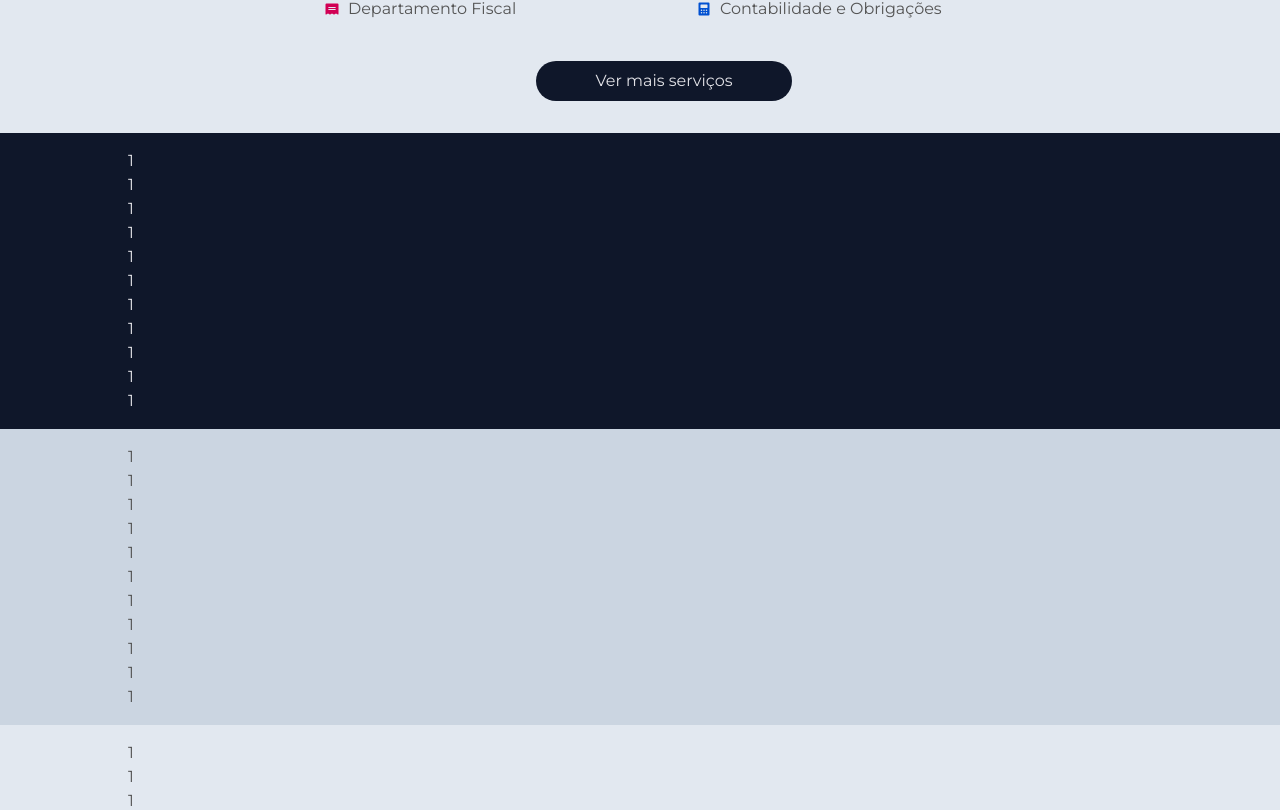
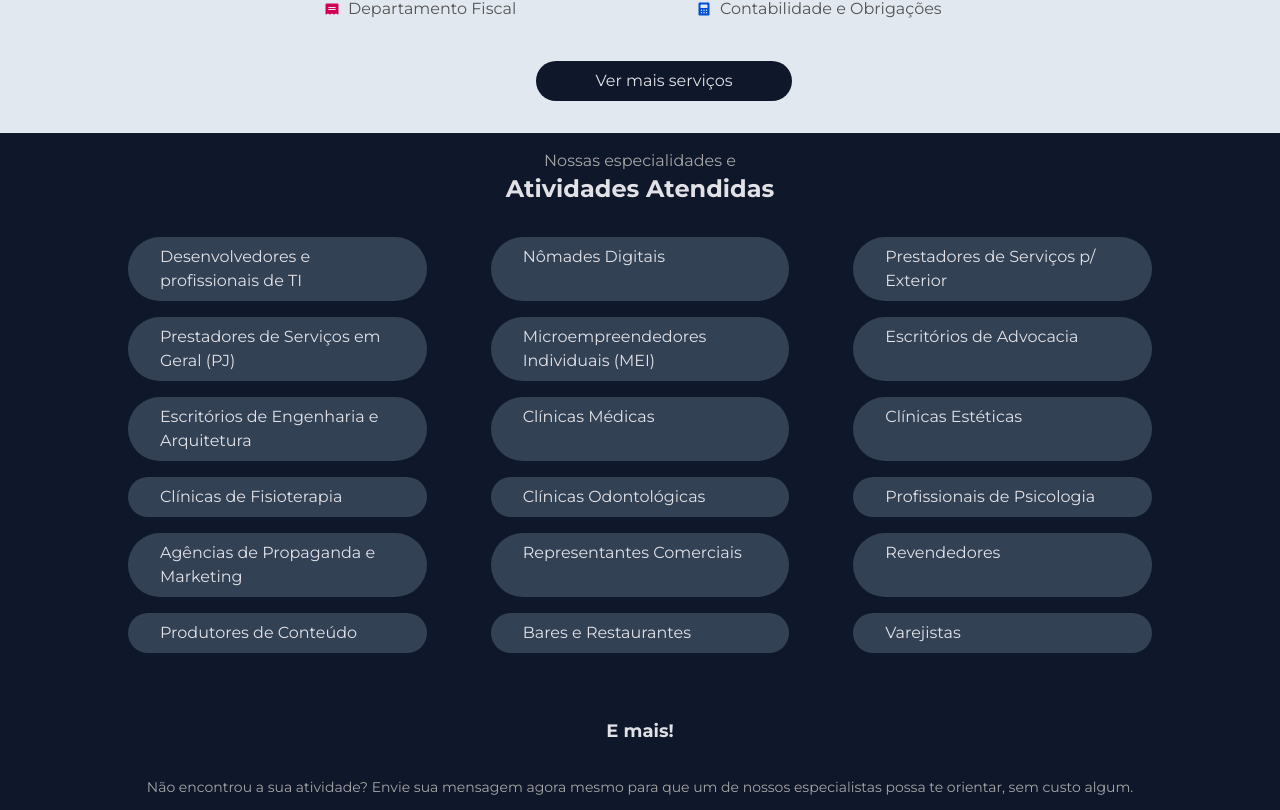
Before and after one commit to artenlf/dalmoarten, a Next.js app: page / in a window 1280 px wide. Shown: the part 810-1620 px from the top of the page. Built offline with nearby package versions, Linux system fonts and the light colour scheme.

Commit message:
feat: added client business type section

```diff
--- a/src/pages/index.tsx
+++ b/src/pages/index.tsx
@@ -76,19 +76,32 @@ export default function Home() {
         </div>
       </section>
       <section
-        className=' bg-slate-900 text-gray-100 py-4 px-32 justify-evenly'
+        className=' bg-slate-900 text-gray-100 py-4 px-32 flex flex-col items-center'
       >
-        <p>1</p>
-        <p>1</p>
-        <p>1</p>
-        <p>1</p>
-        <p>1</p>
-        <p>1</p>
-        <p>1</p>
-        <p>1</p>
-        <p>1</p>
-        <p>1</p>
-        <p>1</p>
+        <span className='text-gray-300'>Nossas especialidades e</span>
+        <h2 className='text-2xl font-bold'>Atividades Atendidas</h2>
+        <div className='grid grid-cols-3 gap-x-16 gap-y-4 mt-8'>
+          <span className='bg-slate-700 rounded-full py-2 px-8 hover:text-gold-700'>Desenvolvedores e profissionais de TI</span>
+          <span className='bg-slate-700 rounded-full py-2 px-8 hover:text-gold-700'>Nômades Digitais</span>
+          <span className='bg-slate-700 rounded-full py-2 px-8 hover:text-gold-700'>Prestadores de Serviços p/ Exterior</span>
+          <span className='bg-slate-700 rounded-full py-2 px-8 hover:text-gold-700'>Prestadores de Serviços em Geral (PJ)</span>
+          <span className='bg-slate-700 rounded-full py-2 px-8 hover:text-gold-700'>Microempreendedores Individuais (MEI)</span>
+          <span className='bg-slate-700 rounded-full py-2 px-8 hover:text-gold-700'>Escritórios de Advocacia</span>
+          <span className='bg-slate-700 rounded-full py-2 px-8 hover:text-gold-700'>Escritórios de Engenharia e Arquitetura</span>
+          <span className='bg-slate-700 rounded-full py-2 px-8 hover:text-gold-700'>Clínicas Médicas</span>
+          <span className='bg-slate-700 rounded-full py-2 px-8 hover:text-gold-700'>Clínicas Estéticas</span>
+          <span className='bg-slate-700 rounded-full py-2 px-8 hover:text-gold-700'>Clínicas de Fisioterapia</span>
+          <span className='bg-slate-700 rounded-full py-2 px-8 hover:text-gold-700'>Clínicas Odontológicas</span>
+          <span className='bg-slate-700 rounded-full py-2 px-8 hover:text-gold-700'>Profissionais de Psicologia</span>
+          <span className='bg-slate-700 rounded-full py-2 px-8 hover:text-gold-700'>Agências de Propaganda e Marketing</span>
+          <span className='bg-slate-700 rounded-full py-2 px-8 hover:text-gold-700'>Representantes Comerciais</span>
+          <span className='bg-slate-700 rounded-full py-2 px-8 hover:text-gold-700'>Revendedores</span>
+          <span className='bg-slate-700 rounded-full py-2 px-8 hover:text-gold-700'>Produtores de Conteúdo</span>
+          <span className='bg-slate-700 rounded-full py-2 px-8 hover:text-gold-700'>Bares e Restaurantes</span>
+          <span className='bg-slate-700 rounded-full py-2 px-8 hover:text-gold-700'>Varejistas</span>
+        </div>
+        <span className='text-lg font-bold mt-16'>E mais!</span>
+        <p className='text-sm text-gray-300 mt-8'>Não encontrou a sua atividade? Envie sua mensagem agora mesmo para que um de nossos especialistas possa te orientar, sem custo algum.</p>
       </section>
       <section
         className=' bg-slate-300 py-4 px-32 justify-evenly'
```
